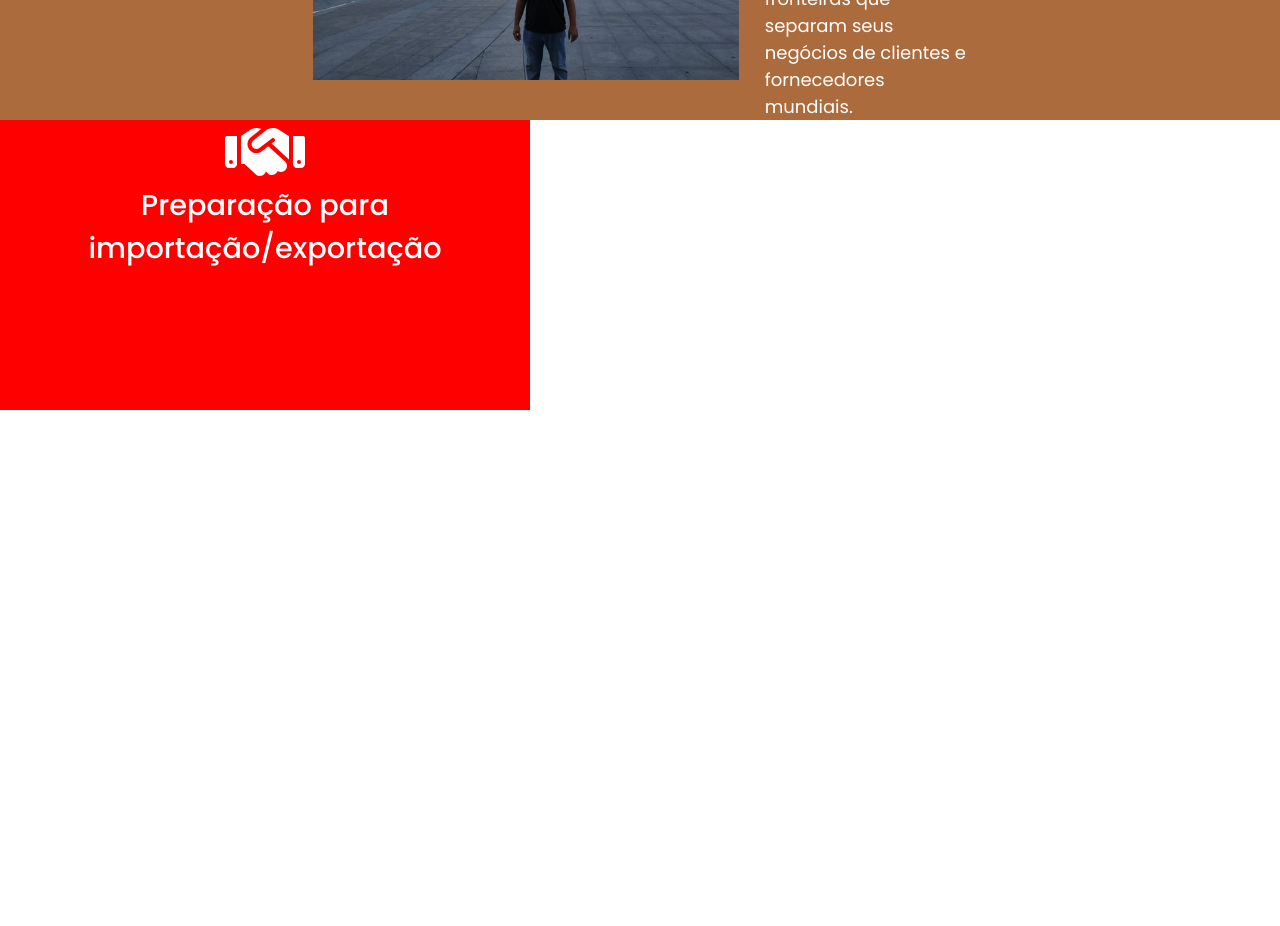
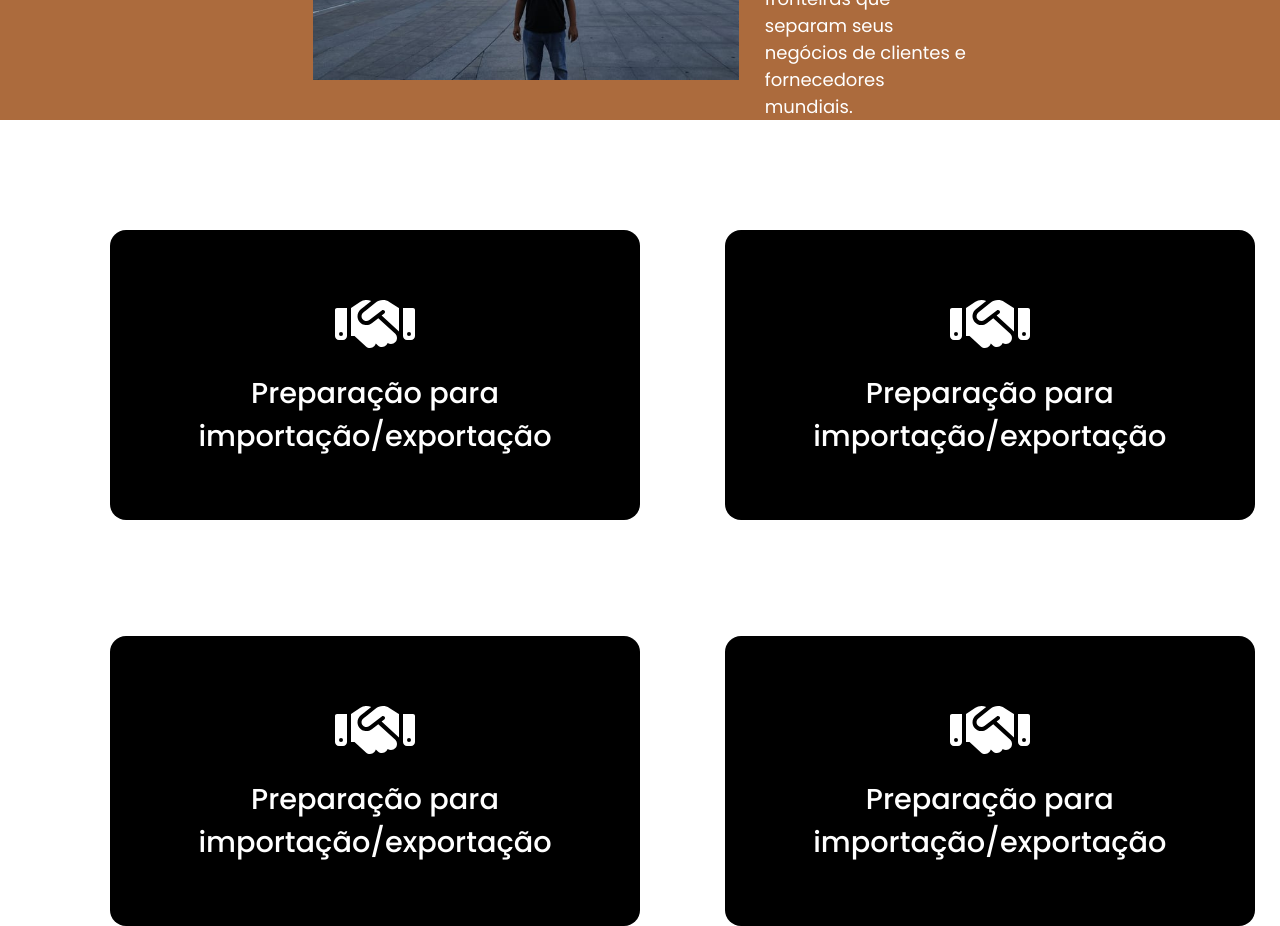
Before and after one commit to pedroca46/AndreGraize_LP, a React (Create React App) app: page / in a window 1280 px wide. Shown: the part 1080-2006 px from the top of the page. Before the commit the page ends 1514 px from the top, so only its background shows below. Built offline with nearby package versions, Linux system fonts and the light colour scheme.

Commit message:
Sessão Our Services

```diff
--- a/src/App.css
+++ b/src/App.css
@@ -141,3 +141,21 @@
 .section-noLimitless-textContainer a{
     margin-top: 3em;
 }
+
+.section-ourServices{
+    height: 100vh;
+    width: 100%;
+    display: flex;
+    justify-content: center;
+    align-items: center;
+}
+.section-ourServices-grid{
+    height: auto;
+    display: grid;
+    grid-template-areas:
+        "a b"
+        "c d";
+
+    row-gap: 20%;
+    column-gap: 8%;
+}
--- a/src/App.js
+++ b/src/App.js
@@ -47,14 +47,31 @@ function App() {
         </div>
 
         <div className='section-ourServices'>
-          <CardServices title={(
-            <>
-              Preparação para <br /> importação/exportação
-            </>
-          )} icon_src={faHandshake}/>
-          {/* <CardServices />
-          <CardServices />
-          <CardServices /> */}
+          <div className='section-ourServices-grid'>
+            <CardServices title={(
+              <>
+                Preparação para <br /> importação/exportação
+              </>
+            )} icon_src={faHandshake}/>
+
+            <CardServices title={(
+              <>
+                Preparação para <br /> importação/exportação
+              </>
+            )} icon_src={faHandshake}/>
+
+            <CardServices title={(
+              <>
+                Preparação para <br /> importação/exportação
+              </>
+            )} icon_src={faHandshake}/>
+
+            <CardServices title={(
+              <>
+                Preparação para <br /> importação/exportação
+              </>
+            )} icon_src={faHandshake}/>
+          </div>
         </div>
       </div>
 
--- a/src/components/cardServices/CardServices.css
+++ b/src/components/cardServices/CardServices.css
@@ -1,10 +1,14 @@
 .cardServices-container{
     width: 530px;
     height: 290px;
-    background-color: red;
+    background-color: black;
 
     display: flex;
     flex-direction: column;
+    justify-content: center;
+    align-items: center;
+    gap: 1em;
+    border-radius: 1em;
 }
 .cardServices-container h1{
     font-size: 1.8em;
```
